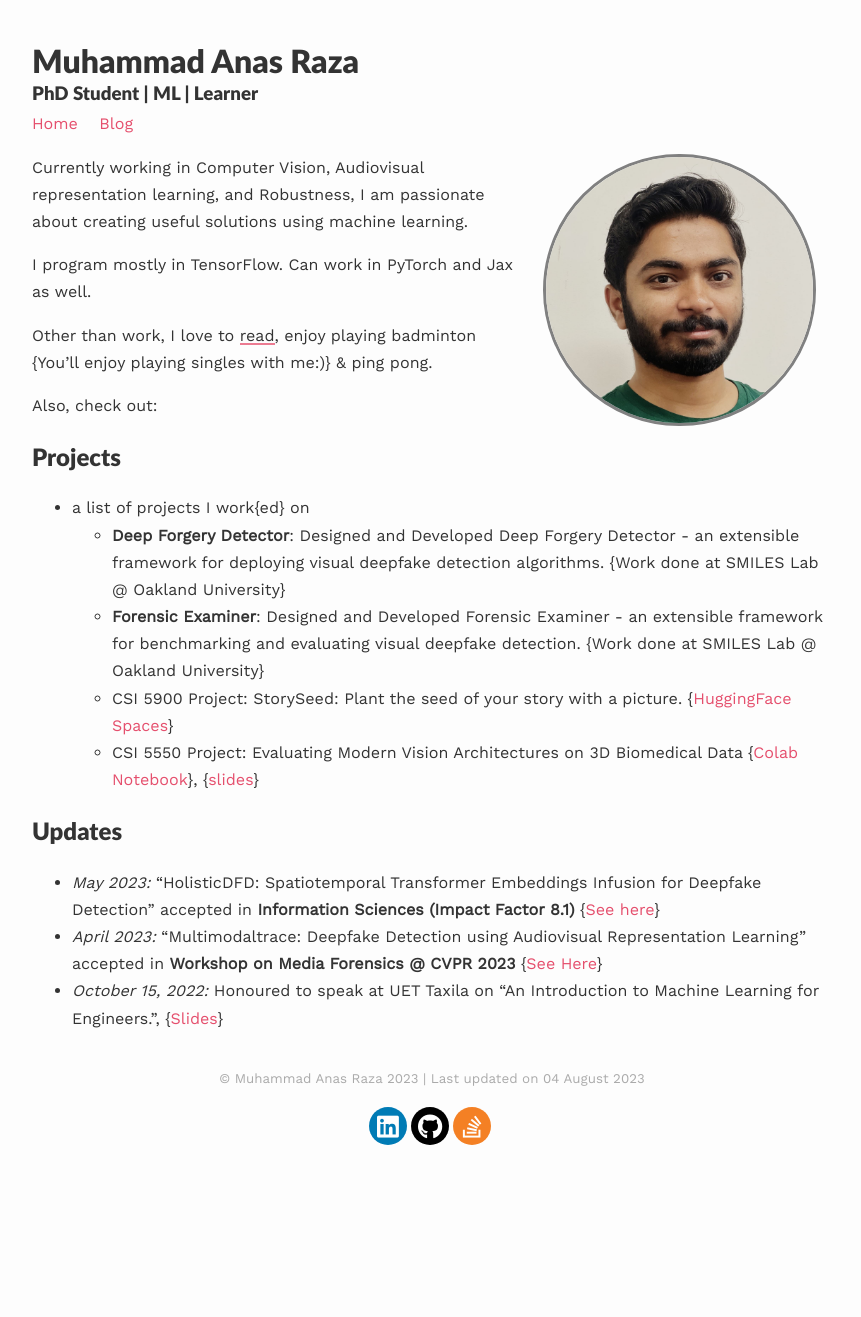
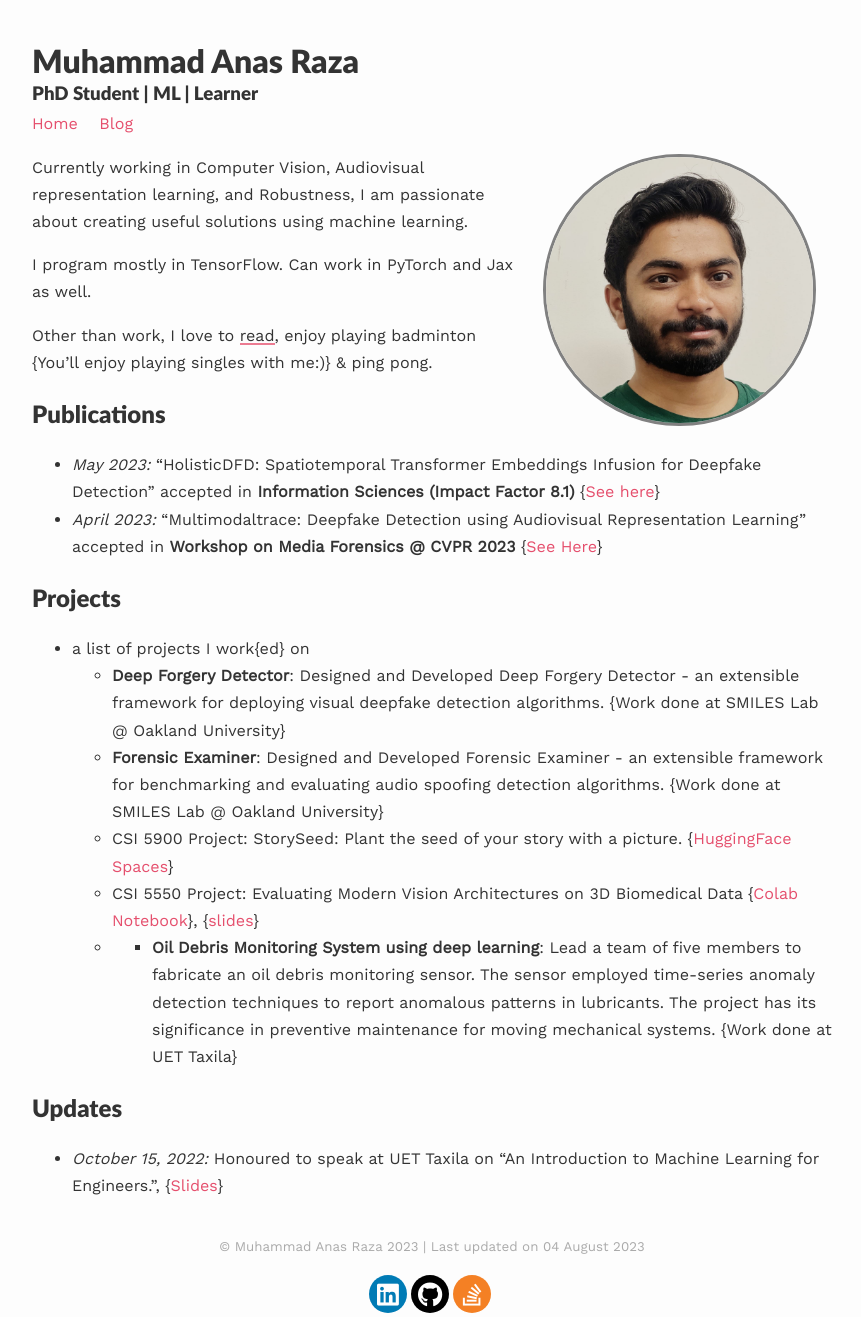
Before and after one commit to anas-rz/anas-rz.github.io, a Jekyll site: the page built from index.md, in a window 1280 px wide. Shown: the whole page, without its empty margins (208-1069 px from the left). Built offline with Jekyll 4.4.1, drawn with Linux system fonts in a browser that asks for light colours; nearby versions of some CDN libraries; a script that is not in the unit is left out; before the commit the page ends 1149 px from its top, so only the background shows below that.

Commit message:
Update index.md

```diff
--- a/index.md
+++ b/index.md
@@ -12,16 +12,17 @@ I program mostly in TensorFlow. Can work in PyTorch and Jax as well.
 
 Other than work, I love to [read](./readings), enjoy playing badminton {You'll enjoy playing singles with me:)} & ping pong.
 
-Also, check out:
+## Publications
+  - *May 2023:* "HolisticDFD: Spatiotemporal Transformer Embeddings Infusion for Deepfake Detection" accepted in **Information Sciences (Impact Factor 8.1)** \{[See here](https://www.sciencedirect.com/science/article/abs/pii/S0020025523009374)\}
+  - *April 2023:* "Multimodaltrace: Deepfake Detection using Audiovisual Representation Learning" accepted in **Workshop on Media Forensics @ CVPR 2023** \{[See Here](https://openaccess.thecvf.com/content/CVPR2023W/WMF/html/Raza_Multimodaltrace_Deepfake_Detection_Using_Audiovisual_Representation_Learning_CVPRW_2023_paper.html)\}
 
 ## Projects
 - a list of projects I work{ed} on
   - **Deep Forgery Detector**: Designed and Developed Deep Forgery Detector - an extensible framework for deploying visual deepfake detection algorithms. \{Work done at SMILES Lab @ Oakland University\}
-  - **Forensic Examiner**: Designed and Developed Forensic Examiner - an extensible framework for benchmarking and evaluating visual deepfake detection. \{Work done at SMILES Lab @ Oakland University\}
+  - **Forensic Examiner**: Designed and Developed Forensic Examiner - an extensible framework for benchmarking and evaluating audio spoofing detection algorithms. \{Work done at SMILES Lab @ Oakland University\}
   - CSI 5900 Project: StorySeed: Plant the seed of your story with a picture. \{[HuggingFace Spaces](https://huggingface.co/spaces/anasrz/StorySeed)\}
   - CSI 5550 Project: Evaluating Modern Vision Architectures on 3D Biomedical Data \{[Colab Notebook](https://colab.research.google.com/drive/1nz-NtGxC3NeSJh4ZWQ8jabzBlawnvIWe?usp=sharing)\}, \{[slides](https://docs.google.com/presentation/d/1o1SD0WHBJEqvjOIJWys-Y6z80uuiejmC/edit?usp=sharing&ouid=118316226676823953327&rtpof=true&sd=true)\}
+  -   - **Oil Debris Monitoring System using deep learning**: Lead a team of five members to fabricate an oil debris monitoring sensor. The sensor employed time-series anomaly detection techniques to report anomalous patterns in lubricants. The project has its significance in preventive maintenance for moving mechanical systems. \{Work done at UET Taxila\}
 
 ## Updates
-  - *May 2023:* "HolisticDFD: Spatiotemporal Transformer Embeddings Infusion for Deepfake Detection" accepted in **Information Sciences (Impact Factor 8.1)** \{[See here](https://www.sciencedirect.com/science/article/abs/pii/S0020025523009374)\}
-  - *April 2023:* "Multimodaltrace: Deepfake Detection using Audiovisual Representation Learning" accepted in **Workshop on Media Forensics @ CVPR 2023** \{[See Here](https://openaccess.thecvf.com/content/CVPR2023W/WMF/html/Raza_Multimodaltrace_Deepfake_Detection_Using_Audiovisual_Representation_Learning_CVPRW_2023_paper.html)\}
   - *October 15, 2022:* Honoured to speak at UET Taxila on "An Introduction to Machine Learning for Engineers.", \{[Slides](https://docs.google.com/presentation/d/1HIWUd9OQaHk1D1ESe77uEcZ6ir7DKLdQIj3rKms_yPs/edit?usp=sharing)\}
```
